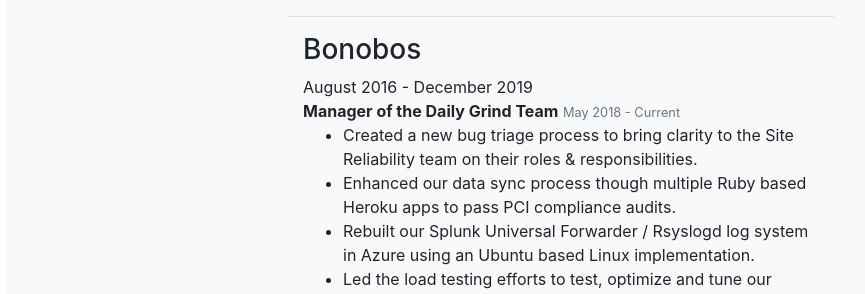
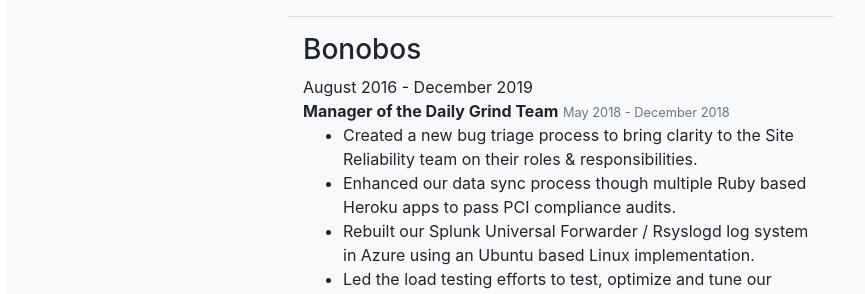
Before and after one commit to jdodson/jdodsonorg, a Jekyll site: the page built from resume.html, in a window 1280 px wide and 900 px high, scrolled down 647 px. Shown: the part 155-449 px from the top of the window, without its empty margins (79-944 px from the left). Built offline with Jekyll 4.4.1, drawn with Linux system fonts in a browser that asks for light colours; nearby versions of some CDN libraries.

Commit message:
Updating my Bonobos Daily Grind timeline

```diff
--- a/docs/resume.html
+++ b/docs/resume.html
@@ -106,7 +106,7 @@
 
         <div>
           <strong>Manager of the Daily Grind Team</strong>
-          <small class="text-muted">May 2018 - Current</small>
+          <small class="text-muted">May 2018 - December 2018</small>
           <ul>
             <li>Created a new bug triage process to bring clarity to the Site Reliability team on their roles & responsibilities.</li>
             <li>Enhanced our data sync process though multiple Ruby based Heroku apps to pass PCI compliance audits.</li>
--- a/resume.html
+++ b/resume.html
@@ -80,7 +80,7 @@
 
         <div>
           <strong>Manager of the Daily Grind Team</strong>
-          <small class="text-muted">May 2018 - Current</small>
+          <small class="text-muted">May 2018 - December 2018</small>
           <ul>
             <li>Created a new bug triage process to bring clarity to the Site Reliability team on their roles & responsibilities.</li>
             <li>Enhanced our data sync process though multiple Ruby based Heroku apps to pass PCI compliance audits.</li>
```
